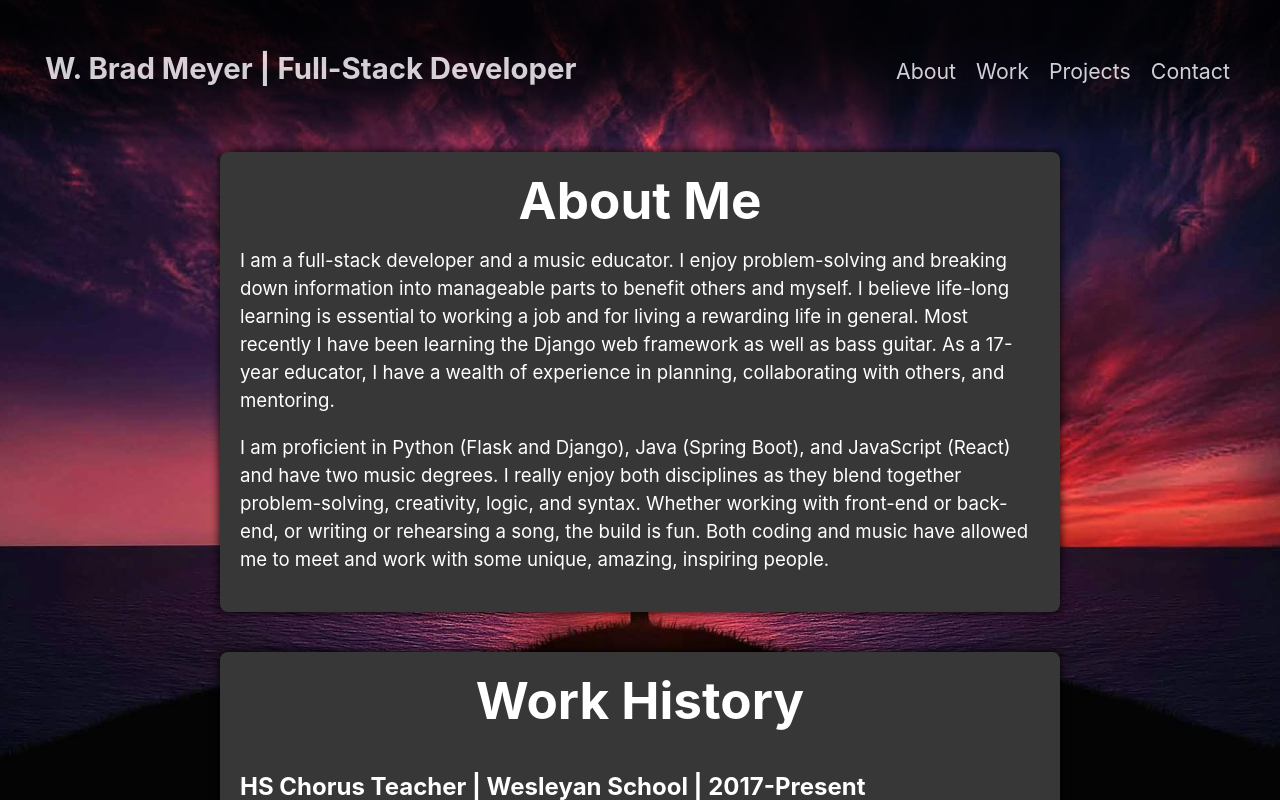
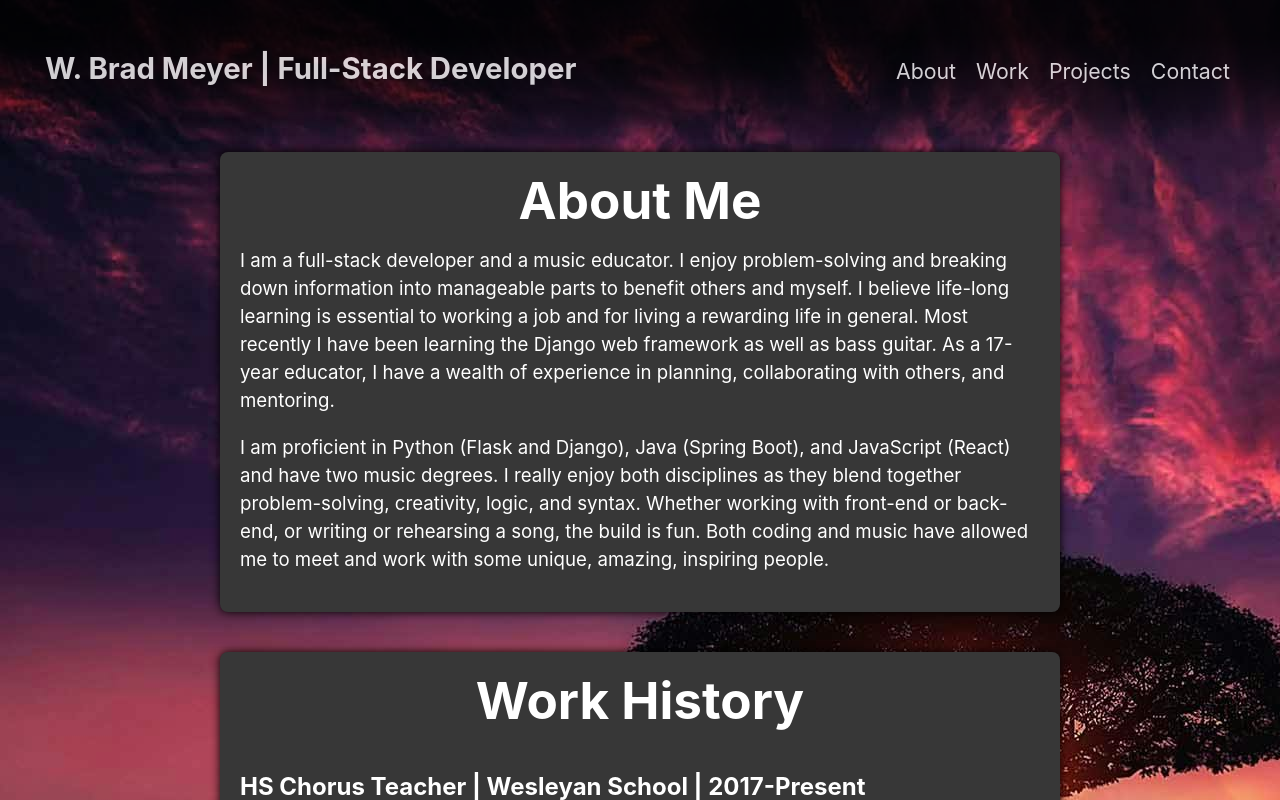
Before and after one commit to Wbradmeyer/vitePortfolio, a Vue app: page / in a window 1280 px wide. Shown: the top 800 px of the page. Built offline with nearby package versions, Linux system fonts and the light colour scheme.

Commit message:
no img repeat

```diff
--- a/src/style.css
+++ b/src/style.css
@@ -23,8 +23,8 @@ body {
   min-height: 100vh;
   background-image: url('./assets/pexels-pixabay-36717.jpg');
   background-attachment: fixed;
-  background-position: center;
-  background-size: cover;
+  background-repeat: no-repeat;
+  /* background-size: cover; */
   /* background-image: linear-gradient(to right, rgb(0, 36, 58),
                                   rgb(2, 157, 253), rgb(0, 36, 58)); */
 }
```
